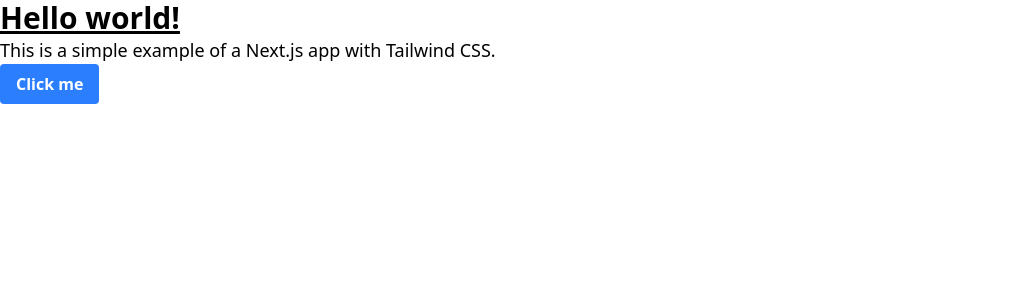
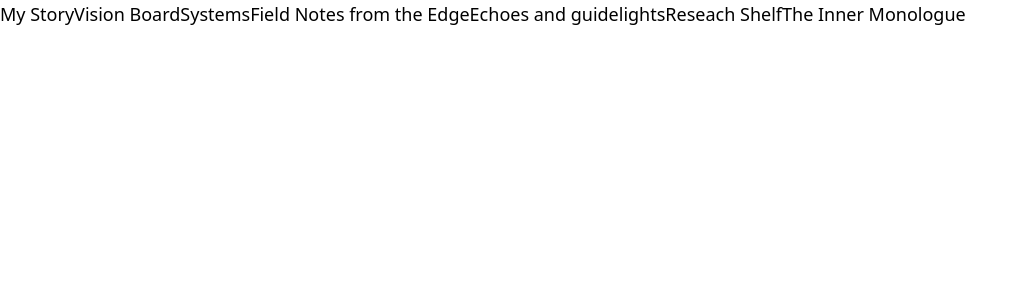
Before and after one commit to INDRESH-009/indresh.xyz, a Next.js app: page / in a window 1280 px wide. Shown: the top 300 px of the page, without its empty margins (0-1028 px from the left). Built offline with nearby package versions, Linux system fonts and the light colour scheme.

Commit message:
navbar compoent added to layout

```diff
--- a/app/layout.js
+++ b/app/layout.js
@@ -1,9 +1,15 @@
 import "./globals.css";
+import Navbar from "@/components/Navbar";
 
+export const metadata = {
+  title:"My personal Portfolio",
+  description:"My story , path , dreams and more",
+}
 export default function RootLayout({ children }) {
   return (
     <html lang="en">
       <body>
+        <Navbar/>
         {children}
       </body>
     </html>
--- a/app/page.js
+++ b/app/page.js
@@ -1,13 +1,6 @@
 export default function Home() {
   return (
-    <div>
-      <h1 className="text-3xl font-bold underline">
-        Hello world!
-      </h1>
-      <p className="text-lg">This is a simple example of a Next.js app with Tailwind CSS.</p>
-      <button className="bg-blue-500 hover:bg-blue-700 text-white font-bold py-2 px-4 rounded">
-        Click me
-      </button>
-    </div>
+    <>
+    </>
   );
 }
--- /dev/null
+++ b/components/Navbar.js
@@ -0,0 +1,28 @@
+import Link from 'next/link';
+
+const sections = [
+    {slug:"story",label:"My Story"},
+    {slug:"Vision",label:"Vision Board"},
+    {slug:"Systems",label:"Systems"},
+    {slug:"experiments",label:"Field Notes from the Edge"},
+    {slug:"echoes",label:"Echoes and guidelights"},
+    {slug:"research",label:"Reseach Shelf"},
+    {slug:"monologue",label:"The Inner Monologue"}
+]
+
+export default function Navbar(){
+    return(
+        <nav>
+            <div>
+                {sections.map(({slug,label}) =>(
+                    <Link
+                        key={slug}
+                        href={`/${slug}`}
+                        className="text-lg">
+                            {label}
+                    </Link>
+                ))}
+            </div>
+        </nav>
+    );
+}
```
